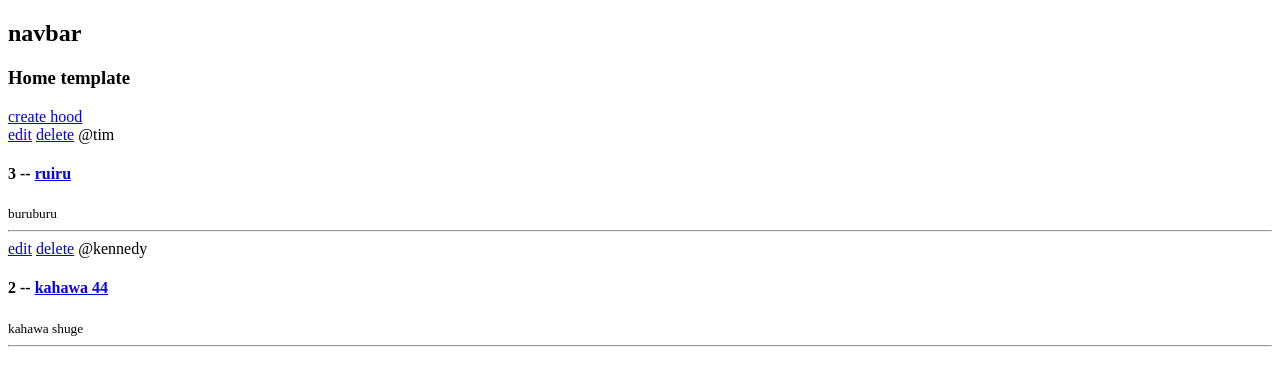
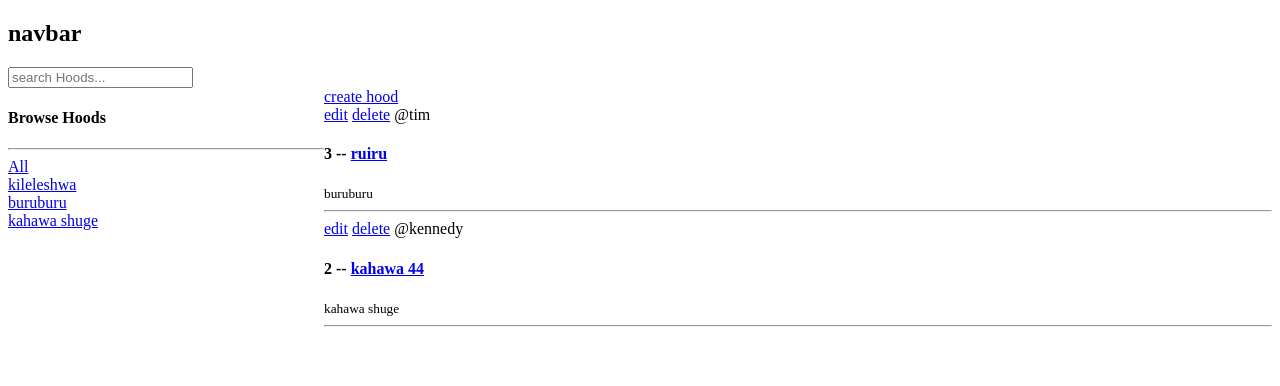
Before and after one commit to kennedybabu/my-hood, a Django app: page / in a window 1280 px wide. Shown: the top 386 px of the page. Run offline with Django 4.2, Linux system fonts and the light colour scheme; data comes from the database, SQL or seed files in the repository.

Commit message:
feature: enable search functionality

```diff
--- a/app/templates/app/home.html
+++ b/app/templates/app/home.html
@@ -1,9 +1,30 @@
 {% extends 'base.html' %}
 
 {% block content %}
+<style>
+    .home-container {
+        display: grid;
+        grid-template-columns: 1fr 3fr;
+    }
+</style>
 
-<div class="container">
-     <h3>Home template</h3>
+<div class="container home-container">
+        <div>
+            <h4>Browse Hoods</h4>
+            <hr>
+            <div>
+                <a href="{% url 'home' %}">All</a>
+            </div>
+            {% for locale in locations %}
+
+                <div>
+                    <a href="{% url 'home' %}?q={{ locale.name }}">{{ locale.name }}</a>
+                </div>
+
+            {% endfor %}
+        </div>
+
+        <div>
             <a href="{% url 'create_hood' %}">create hood</a>
             {% for hood in hoods %}
 
@@ -18,6 +39,8 @@
             </div>
 
             {% endfor %}
+        </div>
+
 
 </div>
 
--- a/app/templates/navbar.html
+++ b/app/templates/navbar.html
@@ -1 +1,6 @@
 <h2>navbar</h2>
+
+<form action="{% url 'home' %}" method="GET">
+
+    <input type="text" name='q' placeholder="search Hoods..."/>
+</form>
--- a/app/views.py
+++ b/app/views.py
@@ -1,5 +1,5 @@
 from django.shortcuts import render, redirect
-from .models import Hood
+from .models import Hood, Location
 from .forms import HoodForm
 
 
@@ -7,9 +7,14 @@ from .forms import HoodForm
 # Create your views here.
 
 def home(request):
-    hoods = Hood.objects.all()
+    q = request.GET.get('q') if request.GET.get('q') != None else ''
+
+    hoods = Hood.objects.filter(location__name__icontains=q)
+    locations = Location.objects.all()
+
     context = {
-        'hoods':hoods
+        'hoods':hoods,
+        'locations':locations
     }
     return render(request, 'app/home.html', context)
 
```
Lines whose indentation alone changed are shown as unchanged.
